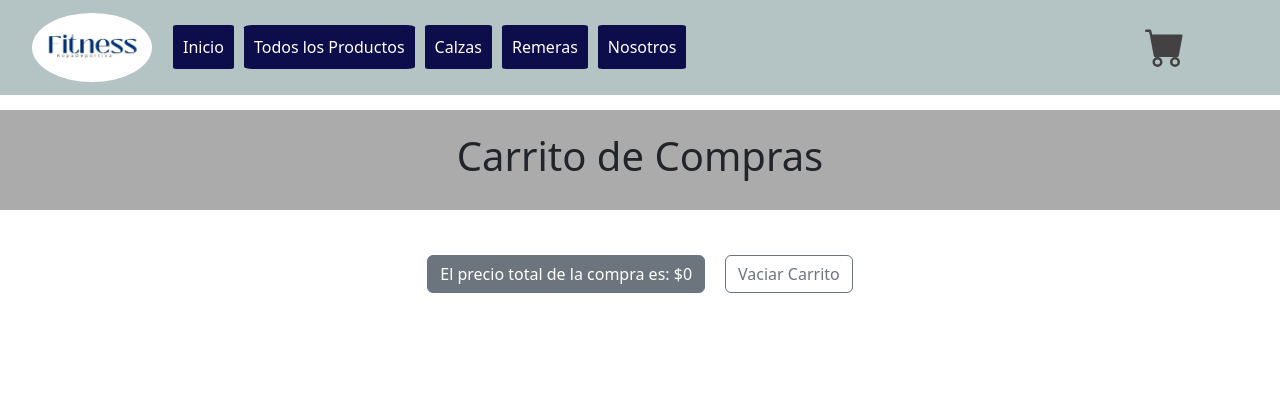
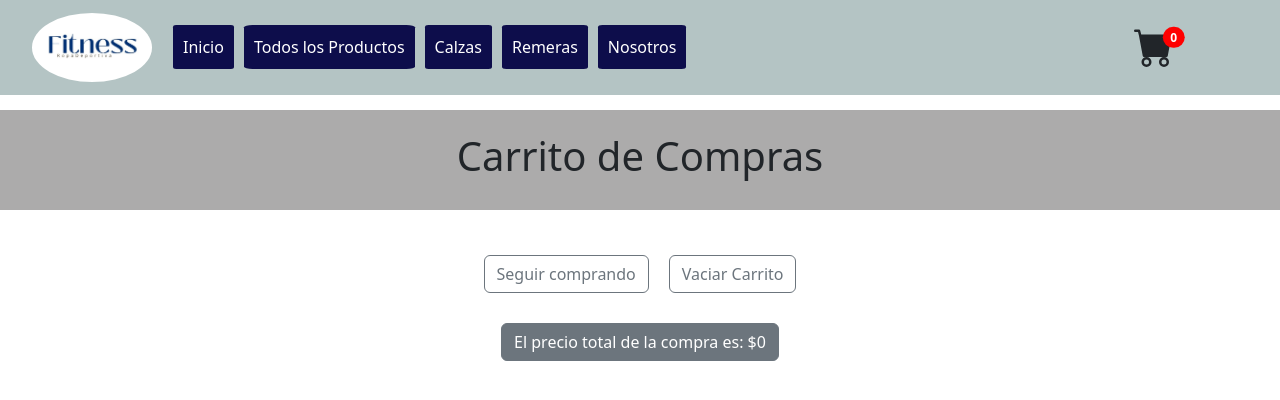
Before and after one commit to mariaperezcobo/react, a React (Vite) app: page /cart in a window 1280 px wide. Shown: the top 400 px of the page. Built offline with nearby package versions, Linux system fonts and the light colour scheme.

Commit message:
eliminarproducto del carrito

```diff
--- a/src/components/CartView/CartView.jsx
+++ b/src/components/CartView/CartView.jsx
@@ -3,9 +3,11 @@ import './CartView.scss'
 import { CartContext } from '../../context/CartContext'
 import Card from 'react-bootstrap/Card';
 import Button from 'react-bootstrap/esm/Button';
+import { Link } from 'react-router-dom';
+import {AiOutlineDelete} from 'react-icons/ai';
 
 export const CartView = () =>{
-    const {cart, totalCompra, vaciarCarrito} = useContext(CartContext)
+    const {cart, totalCompra, vaciarCarrito, eliminarProducto} = useContext(CartContext)
 
     return (
         <div>
@@ -27,23 +29,23 @@ export const CartView = () =>{
                                 <Card.Text >
                                 Cantidad: {item.cantidad}
                                 </Card.Text>
+                                <AiOutlineDelete size={20} onClick={()=> eliminarProducto(item.id)}/>
+
                             </Card.Body>
-
                         </Card>
                      </div>
-
                 ))
             }
             </div>
             <div className='contenedorPrecioFinal'>
+                <Link to='/todos' className='total_Producto btn btn-outline-secondary' variant='outline-secondary' >Seguir comprando</Link>
+                <Button onClick={vaciarCarrito} className='total_Producto' variant='outline-secondary' >Vaciar Carrito</Button>
+            </div>
+            <div className='contenedorPrecioFinal'>
                 <Button className='total_Producto' variant='secondary' >El precio total de la compra es: ${totalCompra()}</Button>
-        <Button onClick={vaciarCarrito} className='total_Producto' variant='outline-secondary' >Vaciar Carrito</Button>
 
             </div>
         </div>
 
-
-
-
     )
 }
--- a/src/components/CartWidget/CartWidget.jsx
+++ b/src/components/CartWidget/CartWidget.jsx
@@ -1,11 +1,23 @@
 import {BsFillCartFill} from 'react-icons/bs'
 import './CartWidget.scss'
 import { Link } from 'react-router-dom'
+import { useContext } from 'react'
+import { CartContext } from '../../context/CartContext'
 
 export const CartWidget = () => {
+    const {totalCantidad} = useContext (CartContext)
+
     return (
         <Link to='/cart' className='logoCarrito' >
+
+            <button type="button" className="btn position-relative contenedor_logoCarrito">
+
             <BsFillCartFill size={40}/>
+                <span className=" top-100 start-30 translate-middle badge rounded-pill badge rounded-pill colorCirculo">
+                {totalCantidad()}
+                <span className="visually-hidden">unread messages</span>
+                </span>
+            </button>
         </Link>
     )
 }
--- a/src/components/CartWidget/CartWidget.scss
+++ b/src/components/CartWidget/CartWidget.scss
@@ -6,3 +6,8 @@
     align-items: center;
     justify-content: center;
 }
+
+ .colorCirculo{
+        background-color: red;
+        color: white;
+      }
--- a/src/context/CartContext.jsx
+++ b/src/context/CartContext.jsx
@@ -24,13 +24,23 @@ export const CartProvider = ({children}) =>{
         setCart ([])
     }
 
+    const totalCantidad = () => {
+        return cart.reduce ((acc,item) => acc + item.cantidad, 0)
+    }
+
+    const eliminarProducto = (id) =>{
+        setCart (cart.filter((item) => item.id !== id))
+    }
+
     return (
         <CartContext.Provider value={{
             cart,
             agregarAlCarrito,
             isInCart,
             totalCompra,
-            vaciarCarrito
+            vaciarCarrito,
+            totalCantidad,
+            eliminarProducto
         }}>
         {children}
         </CartContext.Provider>
```
Lines whose indentation alone changed are shown as unchanged.
